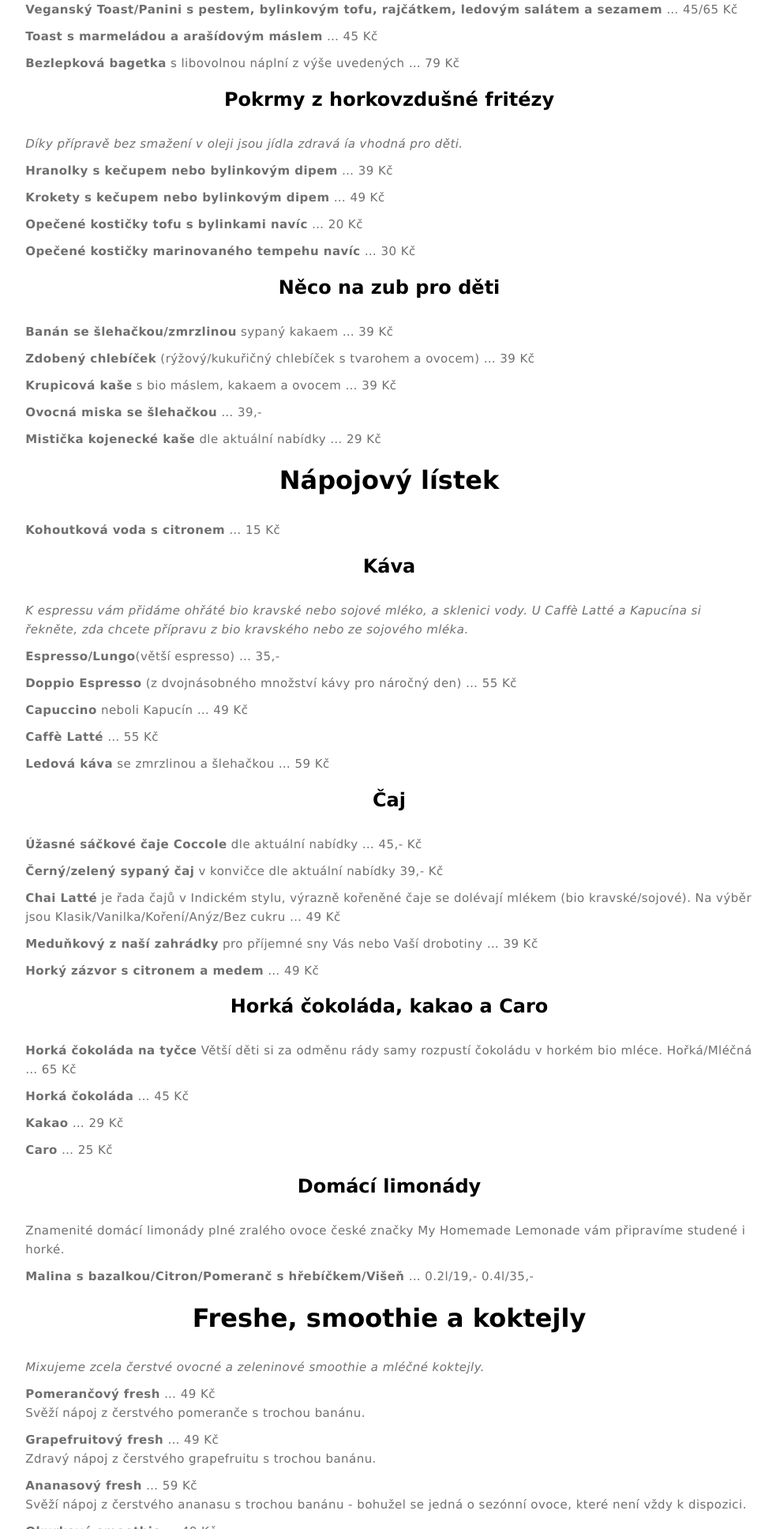
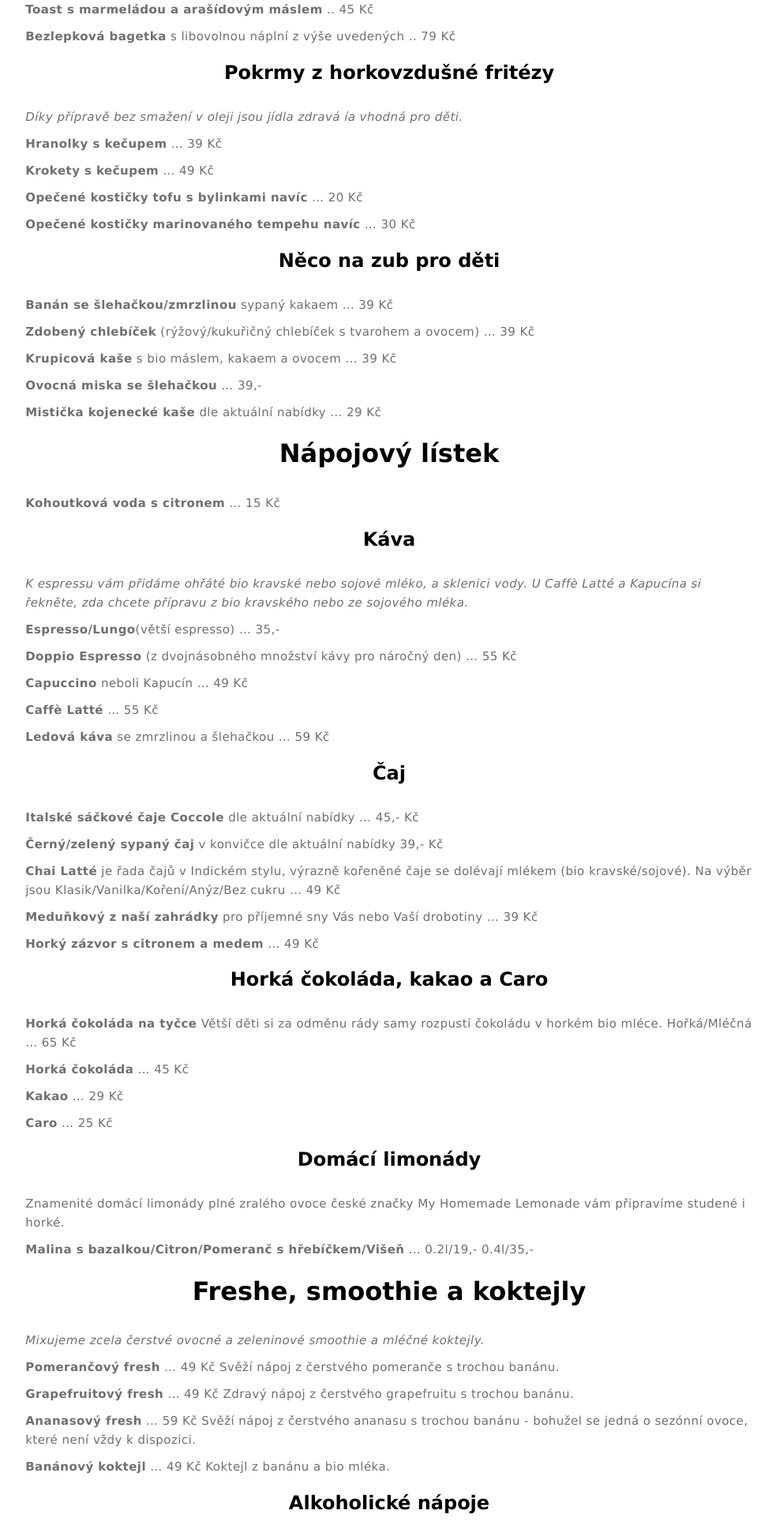
Before and after one commit to dvtomas/klubik, a plain HTML site: page www/jidelni-listek.html in a window 1280 px wide. Shown: the part 864-2800 px from the top of the page at 79% size, without its empty margins (147-1130 px from the left). Drawn offline with nearby package versions, Linux system fonts and the light colour scheme; files whose address does not match are found by name.

Commit message:
První živá verze, hurá

```diff
--- a/www/jidelni-listek.html
+++ b/www/jidelni-listek.html
@@ -83,181 +83,58 @@
 <div class="wrapper">
     <div class="content">
         <div class="section">
-            <h1 id="Jídelní-lístek" data-id="Jídelní-lístek">
-                <span>Jídelní lístek</span>
-            </h1>
-            <p>
-                <em><span>Informace o obsažených alergenech Vám na požádání rádi poskytneme.</span></em>
-            </p>
-            <h2 id="Panini-a-toasty" data-id="Panini-a-toasty">
-                <span>Panini a toasty</span>
-            </h2>
-            <p>
-                <em><span>Křupavé bagetky Panini i toasty zapékáme v bezkontaktním grilu. Toasty jsou nižší a menší než panini, takže se budou lépe jíst menším dětem. U toastů si můžete vybrat pečivo z bílé, nebo celozrnné mouky.</span></em>
-            </p>
-            <p>
-                <strong><span>Toast/Panini se šunkou, sýrem, rajčátkem a ledovým salátem</span></strong><span> … 45/65 Kč</span>
-            </p>
-            <p>
-                <strong><span>Toast/Panini se sýrem camembert, vlašskými ořechy a jablkem</span></strong><span> … 45/65 Kč</span>
-            </p>
-            <p>
-                <strong><span>Veganský Toast/Panini s pestem, bylinkovým tofu, rajčátkem, ledovým salátem a sezamem</span></strong><span> … 45/65 Kč</span>
-            </p>
-            <p>
-                <strong><span>Toast s marmeládou a arašídovým máslem</span></strong><span> … 45 Kč</span>
-            </p>
-            <p>
-                <strong><span>Bezlepková bagetka</span></strong><span> s libovolnou náplní z výše uvedených …  79 Kč</span>
-            </p>
-            <h2 id="Pokrmy-z-horkovzdušné-fritézy" data-id="Pokrmy-z-horkovzdušné-fritézy">
-                <span>Pokrmy z horkovzdušné fritézy</span>
-            </h2>
-            <p>
-                <em><span>Díky přípravě bez smažení v oleji jsou jídla zdravá ía vhodná pro děti.</span></em>
-            </p>
-            <p>
-                <strong><span>Hranolky s kečupem nebo bylinkovým dipem</span></strong><span> … 39 Kč</span>
-            </p>
-            <p>
-                <strong><span>Krokety s kečupem nebo bylinkovým dipem</span></strong><span> … 49 Kč</span>
-            </p>
-            <p>
-                <strong><span>Opečené kostičky tofu s bylinkami navíc</span></strong><span> … 20 Kč</span>
-            </p>
-            <p>
-                <strong><span>Opečené kostičky marinovaného tempehu navíc</span></strong><span> … 30 Kč</span>
-            </p>
-            <h2 id="Něco-na-zub-pro-děti" data-id="Něco-na-zub-pro-děti">
-                <span>Něco na zub pro děti</span>
-            </h2>
-            <p>
-                <strong><span>Banán se šlehačkou/zmrzlinou</span></strong><span> sypaný kakaem … 39 Kč</span>
-            </p>
-            <p>
-                <strong><span>Zdobený chlebíček</span></strong><span> (rýžový/kukuřičný chlebíček s tvarohem a ovocem) … 39 Kč</span>
-            </p>
-            <p>
-                <strong><span>Krupicová kaše</span></strong><span> s bio máslem, kakaem a ovocem … 39 Kč</span>
-            </p>
-            <p>
-                <strong><span>Ovocná miska se šlehačkou</span></strong><span> … 39,-</span>
-            </p>
-            <p>
-                <strong><span>Mistička kojenecké kaše</span></strong><span> dle aktuální nabídky … 29 Kč</span>
-            </p>
-            <h1 id="Nápojový-lístek" data-id="Nápojový-lístek">
-                <span>Nápojový lístek</span>
-            </h1>
-            <p>
-                <strong><span>Kohoutková voda s citronem</span></strong><span> … 15 Kč</span>
-            </p>
-            <h2 id="Káva" data-id="Káva">
-                <span>Káva</span>
-            </h2>
-            <p>
-                <em><span>K espressu vám přidáme ohřáté bio kravské nebo sojové mléko, a sklenici vody. U Caffè Latté a Kapucína si řekněte, zda chcete přípravu z bio kravského nebo ze sojového mléka.</span></em>
-            </p>
-            <p>
-                <strong><span>Espresso/Lungo</span></strong><span>(větší espresso) … 35,-</span>
-            </p>
-            <p>
-                <strong><span>Doppio Espresso</span></strong><span> (z dvojnásobného množství kávy pro náročný den) … 55 Kč</span>
-            </p>
-            <p>
-                <strong><span>Capuccino</span></strong><span> neboli Kapucín … 49 Kč</span>
-            </p>
-            <p>
-                <strong><span>Caffè Latté</span></strong><span> … 55 Kč</span>
-            </p>
-            <p>
-                <strong><span>Ledová káva</span></strong><span> se zmrzlinou a šlehačkou … 59 Kč</span>
-            </p>
-            <h2 id="Čaj" data-id="Čaj">
-                <span>Čaj</span>
-            </h2>
-            <p>
-                <strong><span>Úžasné sáčkové čaje Coccole</span></strong><span> dle aktuální nabídky … 45,- Kč</span>
-            </p>
-            <p>
-                <strong><span>Černý/zelený sypaný čaj</span></strong><span> v konvičce dle aktuální nabídky 39,- Kč</span>
-            </p>
-            <p>
-                <strong><span>Chai Latté</span></strong><span> je řada čajů v Indickém stylu, výrazně kořeněné čaje se dolévají mlékem (bio kravské/sojové). Na výběr jsou Klasik/Vanilka/Koření/Anýz/Bez cukru … 49 Kč</span>
-            </p>
-            <p>
-                <strong><span>Meduňkový z naší zahrádky</span></strong><span> pro příjemné sny Vás nebo Vaší drobotiny … 39 Kč</span>
-            </p>
-            <p>
-                <strong><span>Horký zázvor s citronem a medem</span></strong><span> … 49 Kč</span>
-            </p>
-            <h2 id="Horká-čokoláda-kakao-a-Caro" data-id="Horká-čokoláda-kakao-a-Caro">
-                <span>Horká čokoláda, kakao a Caro</span>
-            </h2>
-            <p>
-                <strong><span>Horká čokoláda na tyčce</span></strong><span> Větší děti si za odměnu rády samy rozpustí čokoládu v horkém bio mléce. Hořká/Mléčná … 65 Kč</span>
-            </p>
-            <p>
-                <strong><span>Horká čokoláda</span></strong><span> … 45 Kč</span>
-            </p>
-            <p>
-                <strong><span>Kakao</span></strong><span> … 29 Kč</span>
-            </p>
-            <p>
-                <strong><span>Caro</span></strong><span> … 25 Kč</span>
-            </p>
-            <h2 id="Domácí-limonády" data-id="Domácí-limonády">
-                <span>Domácí limonády</span>
-            </h2>
-            <p>
-                <span>Znamenité domácí limonády plné zralého ovoce české značky My Homemade Lemonade vám připravíme studené i horké.</span>
-            </p>
-            <p>
-                <strong><span>Malina s bazalkou/Citron/Pomeranč s hřebíčkem/Višeň</span></strong><span> … 0.2l/19,-  0.4l/35,-</span>
-            </p>
-            <h1 id="Freshe-smoothie-a-koktejly" data-id="Freshe-smoothie-a-koktejly">
-                <span>Freshe, smoothie a koktejly</span>
-            </h1>
-            <p>
-                <em><span>Mixujeme zcela čerstvé ovocné a zeleninové smoothie a mléčné koktejly.</span></em>
-            </p>
-            <p>
-                <strong><span>Pomerančový fresh</span></strong><span> … 49 Kč</span><br>
-                <span>Svěží nápoj z čerstvého pomeranče s trochou banánu.</span>
-            </p>
-            <p>
-                <strong><span>Grapefruitový fresh</span></strong><span> … 49 Kč</span><br>
-                <span>Zdravý nápoj z čerstvého grapefruitu s trochou banánu.</span>
-            </p>
-            <p>
-                <strong><span>Ananasový fresh</span></strong><span> … 59 Kč</span><br>
-                <span>Svěží nápoj z čerstvého ananasu s trochou banánu - bohužel se jedná o sezónní ovoce, které není vždy k dispozici.</span>
-            </p>
-            <p>
-                <strong><span>Okurkové smoothie</span></strong><span> … 49 Kč</span><br>
-                <span>Osvěžující smoothie z okurky, jablečného džusu a citrónové šťávy oslazené lžičkou medu.</span>
-            </p>
-            <p>
-                <strong><span>Mrkvovo-banánové smoothie</span></strong><span> … 49 Kč</span><br>
-                <span>Hutnější, ale svěží smoothie z mrkve a banánu, chia semínek, jablečného džusu a citrónové šťávy.</span>
-            </p>
-            <p>
-                <strong><span>Kakaovo-arašídové smoothie</span></strong><span> … 49 Kč</span><br>
-                <span>Hutné čokoládové smoothie z banánu, arašídového másla a kakaa.</span>
-            </p>
-            <p>
-                <strong><span>Banánový koktejl</span></strong><span> … 49 Kč</span><br>
-                <span>Koktejl z banánu a bio mléka.</span>
-            </p>
-            <h2 id="Alkoholické-nápoje" data-id="Alkoholické-nápoje">
-                <span>Alkoholické nápoje</span>
-            </h2>
-            <p>
-                <strong><span>Víno / Vinný střik</span></strong><span> … 0,1 l / 20 Kč</span>
-            </p>
-            <p>
-                <strong><span>Destiláty</span></strong><span> podle aktuální nabídky</span>
-            </p>
+            <h1 id="jídelní-lístek">Jídelní lístek</h1>
+            <p><em>Informace o obsažených alergenech Vám na požádání rádi poskytneme.</em></p>
+            <h2 id="panini-a-toasty">Panini a toasty</h2>
+            <p><em>Křupavé bagetky Panini i toasty zapékáme v bezkontaktním grilu. Toasty jsou nižší a menší než panini, takže se budou lépe jíst menším dětem. U toastů si můžete vybrat pečivo z bílé, nebo celozrnné mouky.</em></p>
+            <p><strong>Toast/Panini s bazalkovým pesterm, sýrem camembert, vlašskými ořechy</strong> … 45/65 Kč</p>
+            <p><strong>Toast/Panini s bazalkovým pestem, bylinkovým tofu, sušeným rajčátkem a sezamem</strong> .. 45/65 Kč</p>
+            <p><strong>Toast s marmeládou a arašídovým máslem</strong> .. 45 Kč</p>
+            <p><strong>Bezlepková bagetka</strong> s libovolnou náplní z výše uvedených .. 79 Kč</p>
+            <h2 id="pokrmy-z-horkovzdušné-fritézy">Pokrmy z horkovzdušné fritézy</h2>
+            <p><em>Díky přípravě bez smažení v oleji jsou jídla zdravá ía vhodná pro děti.</em></p>
+            <p><strong>Hranolky s kečupem</strong> … 39 Kč</p>
+            <p><strong>Krokety s kečupem</strong> … 49 Kč</p>
+            <p><strong>Opečené kostičky tofu s bylinkami navíc</strong> … 20 Kč</p>
+            <p><strong>Opečené kostičky marinovaného tempehu navíc</strong> … 30 Kč</p>
+            <h2 id="něco-na-zub-pro-děti">Něco na zub pro děti</h2>
+            <p><strong>Banán se šlehačkou/zmrzlinou</strong> sypaný kakaem … 39 Kč</p>
+            <p><strong>Zdobený chlebíček</strong> (rýžový/kukuřičný chlebíček s tvarohem a ovocem) … 39 Kč</p>
+            <p><strong>Krupicová kaše</strong> s bio máslem, kakaem a ovocem … 39 Kč</p>
+            <p><strong>Ovocná miska se šlehačkou</strong> … 39,-</p>
+            <p><strong>Mistička kojenecké kaše</strong> dle aktuální nabídky … 29 Kč</p>
+            <h1 id="nápojový-lístek">Nápojový lístek</h1>
+            <p><strong>Kohoutková voda s citronem</strong> … 15 Kč</p>
+            <h2 id="káva">Káva</h2>
+            <p><em>K espressu vám přidáme ohřáté bio kravské nebo sojové mléko, a sklenici vody. U Caffè Latté a Kapucína si řekněte, zda chcete přípravu z bio kravského nebo ze sojového mléka.</em></p>
+            <p><strong>Espresso/Lungo</strong>(větší espresso) … 35,-</p>
+            <p><strong>Doppio Espresso</strong> (z dvojnásobného množství kávy pro náročný den) … 55 Kč</p>
+            <p><strong>Capuccino</strong> neboli Kapucín … 49 Kč</p>
+            <p><strong>Caffè Latté</strong> … 55 Kč</p>
+            <p><strong>Ledová káva</strong> se zmrzlinou a šlehačkou … 59 Kč</p>
+            <h2 id="čaj">Čaj</h2>
+            <p><strong>Italské sáčkové čaje Coccole</strong> dle aktuální nabídky … 45,- Kč</p>
+            <p><strong>Černý/zelený sypaný čaj</strong> v konvičce dle aktuální nabídky 39,- Kč</p>
+            <p><strong>Chai Latté</strong> je řada čajů v Indickém stylu, výrazně kořeněné čaje se dolévají mlékem (bio kravské/sojové). Na výběr jsou Klasik/Vanilka/Koření/Anýz/Bez cukru … 49 Kč</p>
+            <p><strong>Meduňkový z naší zahrádky</strong> pro příjemné sny Vás nebo Vaší drobotiny … 39 Kč</p>
+            <p><strong>Horký zázvor s citronem a medem</strong> … 49 Kč</p>
+            <h2 id="horká-čokoláda-kakao-a-caro">Horká čokoláda, kakao a Caro</h2>
+            <p><strong>Horká čokoláda na tyčce</strong> Větší děti si za odměnu rády samy rozpustí čokoládu v horkém bio mléce. Hořká/Mléčná … 65 Kč</p>
+            <p><strong>Horká čokoláda</strong> … 45 Kč</p>
+            <p><strong>Kakao</strong> … 29 Kč</p>
+            <p><strong>Caro</strong> … 25 Kč</p>
+            <h2 id="domácí-limonády">Domácí limonády</h2>
+            <p>Znamenité domácí limonády plné zralého ovoce české značky My Homemade Lemonade vám připravíme studené i horké.</p>
+            <p><strong>Malina s bazalkou/Citron/Pomeranč s hřebíčkem/Višeň</strong> … 0.2l/19,- 0.4l/35,-</p>
+            <h1 id="freshe-smoothie-a-koktejly">Freshe, smoothie a koktejly</h1>
+            <p><em>Mixujeme zcela čerstvé ovocné a zeleninové smoothie a mléčné koktejly.</em></p>
+            <p><strong>Pomerančový fresh</strong> … 49 Kč Svěží nápoj z čerstvého pomeranče s trochou banánu.</p>
+            <p><strong>Grapefruitový fresh</strong> … 49 Kč Zdravý nápoj z čerstvého grapefruitu s trochou banánu.</p>
+            <p><strong>Ananasový fresh</strong> … 59 Kč Svěží nápoj z čerstvého ananasu s trochou banánu - bohužel se jedná o sezónní ovoce, které není vždy k dispozici.</p>
+            <p><strong>Banánový koktejl</strong> … 49 Kč Koktejl z banánu a bio mléka.</p>
+            <h2 id="alkoholické-nápoje">Alkoholické nápoje</h2>
+            <p><strong>Víno / Vinný střik</strong> … 0,1 l / 20 Kč</p>
+            <p><strong>Destiláty</strong> podle aktuální nabídky</p>
         </div>
         <footer class="footer">
             <p>Mail:
@@ -266,7 +143,7 @@
             <p>
                 <a href="https://klubik.eu/">WWW: klubik.eu</a>
             </p>
-            <p>Tel: 732 976 124</p>
+            <p>Tel: 733 244 421</p>
             <p>Komenského 1894, 258 01 Vlašim</a></p>
             <p>
                 <a href="https://www.firmy.cz/detail/13279691"><img src="themes/default/images/firmycz.png"/></a>
```
Also changed, not shown: www/index.html (+1 -1 lines), www/kontakt.html (+18 -9 lines), www/themes/default/images/vchod-drmax.jpg (added), www/themes/default/images/vchod-dvur.jpg (added), 4 other files.
